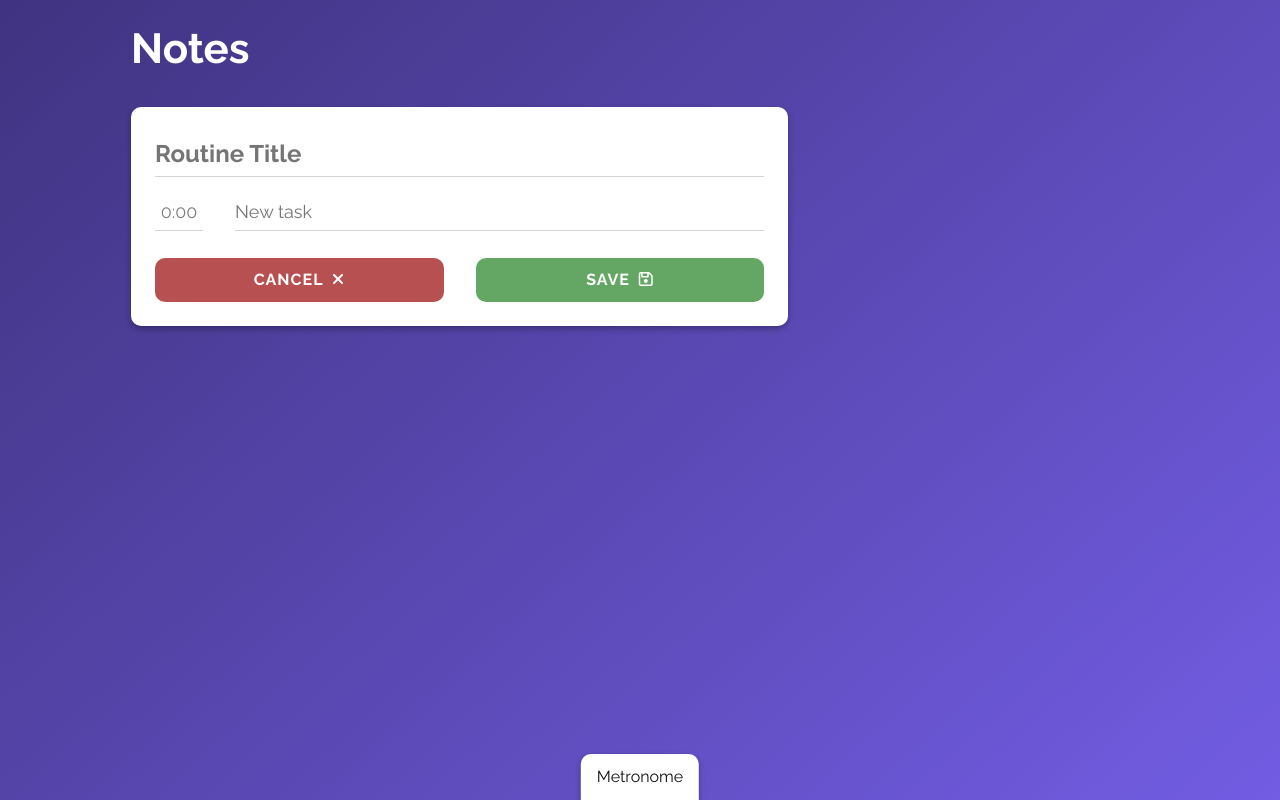
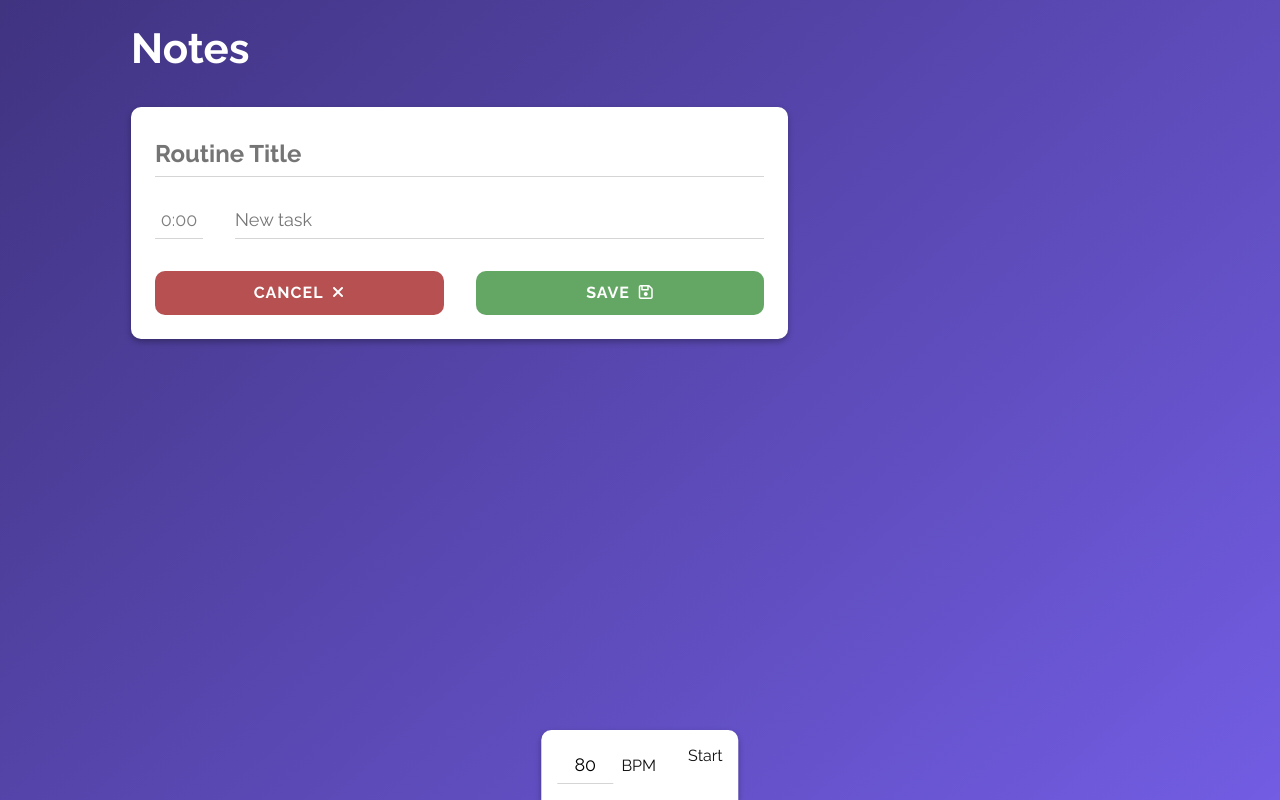
Before and after one commit to connorbiddle/notes, a React (Create React App) app: page /new in a window 1280 px wide. Built offline with nearby package versions, Linux system fonts and the light colour scheme.

Commit message:
Small Input refactor.

```diff
--- a/src/components/parts/Metronome.jsx
+++ b/src/components/parts/Metronome.jsx
@@ -1,12 +1,28 @@
 import styled from "styled-components";
+import { useState } from "react";
+import Input from "../utilities/Input";
 import Card from "../presentational/Card";
+import Flex from "../presentational/Flex";
+import { Row, Column } from "../presentational/Grid";
 
 const Metronome = () => {
   // const [playing, setPlaying] = useState(false);
   // const [visible, setVisible] = useState(false);
-  // const [bpm, setBpm] = useState(80);
+  const [bpm, setBpm] = useState(80);
 
-  return <StyledMetronome>Metronome</StyledMetronome>;
+  return (
+    <StyledMetronome>
+      <Row>
+        <Column size="6">
+          <Flex alignItems="center">
+            <Input value={bpm} center width="3.5rem" noMargin />
+            &nbsp;&nbsp;BPM
+          </Flex>
+        </Column>
+        <Column size="6">Start</Column>
+      </Row>
+    </StyledMetronome>
+  );
 };
 
 const StyledMetronome = styled(Card)`
@@ -15,7 +31,7 @@ const StyledMetronome = styled(Card)`
   bottom: 0;
   left: 50%;
   transform: translate(-50%, 0);
-  padding: 0.85rem 1rem;
+  padding: 1rem;
   border-bottom-left-radius: 0;
   border-bottom-right-radius: 0;
 `;
--- a/src/components/utilities/Input.jsx
+++ b/src/components/utilities/Input.jsx
@@ -1,24 +1,22 @@
 import { useEffect, useState } from "react";
 import styled, { css } from "styled-components";
 
-const Input = ({ name, value, placeholder, large, onChange, onKeyDown }) => {
-  const [inputValue, setInputValue] = useState(value || "");
+const Input = props => {
+  const [inputValue, setInputValue] = useState(props.value || "");
 
-  useEffect(() => setInputValue(value), [value]);
+  useEffect(() => setInputValue(props.value), [props.value]);
 
   const onInputChange = e => {
-    if (onChange) onChange(e);
+    if (props.onChange) props.onChange(e);
     setInputValue(e.target.value);
   };
 
   return (
     <StyledInput
-      name={name}
+      {...props}
       value={inputValue}
-      placeholder={placeholder}
-      large={large}
       onChange={onInputChange}
-      onKeyDown={onKeyDown}
+      onKeyDown={props.onKeyDown}
     />
   );
 };
@@ -27,15 +25,20 @@ const Input = ({ name, value, placeholder, large, onChange, onKeyDown }) => {
 export const inputStyles = css`
   font-family: inherit;
   display: block;
-  width: 100%;
   border: none;
   border-bottom: 1px solid ${({ theme }) => theme.colors.lightGrey};
   padding: 0.5rem 0;
 
-  margin-bottom: ${({ theme, large }) =>
-    large ? theme.spacing.md : theme.spacing.sm};
+  margin-bottom: ${({ theme, large, noMargin }) => {
+    if (noMargin) return 0;
+    if (large) return theme.spacing.lg;
+    return theme.spacing.md;
+  }};
+
   font-weight: ${({ large }) => (large ? "bold" : "normal")};
   font-size: ${({ large }) => (large ? "1.5rem" : "1.125rem")};
+  text-align: ${({ center }) => (center ? "center" : "left")};
+  width: ${({ width }) => (width ? width : "100%")};
 `;
 
 const StyledInput = styled.input`
```
